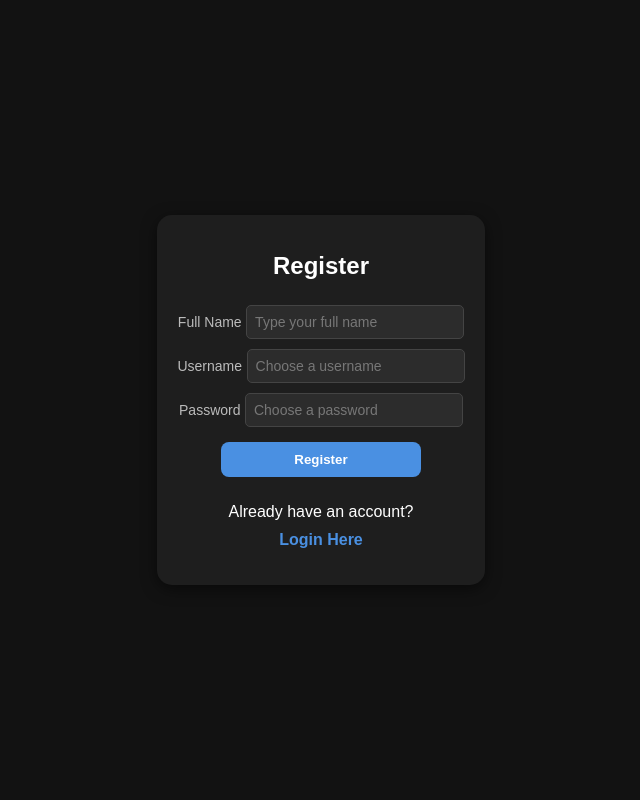
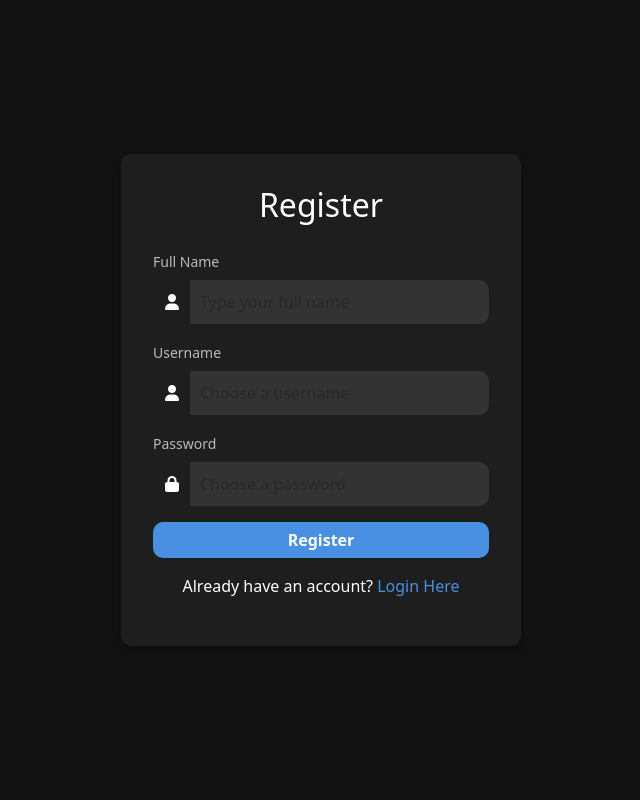
Before and after one commit to mcaland/cop4331-smallproject, a PHP site: page /register.html in a window 1280 px wide. Shown: the whole page, without its empty margins (319-959 px from the left). Run offline with PHP 8.4, Linux system fonts and the light colour scheme.

Commit message:
fixed some front end formatting, added registration successful popup

```diff
--- a/css/register.css
+++ b/css/register.css
@@ -1,93 +1,111 @@
+/* Page background */
 body {
     background-color: #121212;
+    color: white;
+}
+
+/* Centered container */
+.register-container {
     display: flex;
     justify-content: center;
     align-items: center;
     height: 100vh;
-    color: #fff;
-    font-family: Arial, sans-serif;
-    margin: 0;
-    flex-direction: column;
 }
 
-.container {
-    background: #1e1e1e;
-    padding: 20px;
-    border-radius: 15px;
-    box-shadow: 0 4px 15px rgba(0, 0, 0, 0.5);
-    text-align: center;
-    display: inline-block;
+/* Register card */
+.register-card {
+    background-color: #1E1E1E;
+    padding: 2rem;
+    border-radius: 10px;
+    box-shadow: 0 4px 10px rgba(0, 0, 0, 0.3);
+    max-width: 400px;
+    width: 100%;
 }
 
-h1 {
-    margin-bottom: 20px;
-    font-size: 24px;
-    text-align: center;
+/* Input fields */
+.form-control {
+    background-color: #333333;
+    border: none;
+    color: white;
+    border-radius: 10px;
+    padding: 10px;
 }
 
-.register-form {
-    display: flex;
-    flex-direction: column;
-    align-items: center;
+/* Placeholder text */
+input::placeholder {
+    color: #bbb;
 }
 
+/* Prevent color change on focus */
+.form-control:focus {
+    background-color: #333333;
+    border: none;
+    box-shadow: none;
+    color: white;
+}
+
+/* Input icons */
+.input-group-text {
+    background-color: transparent !important;
+    border: none;
+    color: white;
+    border-radius: 10px 0 0 10px;
+}
+
+/* Labels */
 label {
     font-size: 14px;
     color: #bbb;
-    margin: 5px 0 2px;
-    text-align: left;
-    width: 200px;
+    margin-bottom: 5px;
 }
 
-input[type="text"],
-input[type="password"] {
-    background: #2c2c2c;
-    border: 1px solid #444;
-    border-radius: 5px;
-    padding: 8px;
-    color: #fff;
-    font-size: 14px;
-    outline: none;
-    width: 200px;
-    margin: 5px 0;
+/* Register button */
+.btn-primary {
+    background-color: #4A90E2;
+    border: none;
+    font-weight: bold;
+    border-radius: 10px;
 }
 
-input::placeholder {
-    color: #777;
-}
-
-.register-button {
-    background-color: #4A90E2;
-    color: white;
-    border: none;
-    padding: 10px;
-    border-radius: 8px;
-    cursor: pointer;
-    width: 200px;
-    font-weight: bold;
-    transition: background-color 0.3s;
-    margin: 10px 0;
-}
-
-.register-button:hover {
+.btn-primary:hover {
     background-color: #357ABD;
 }
 
+/* Links */
 a {
     color: #4A90E2;
     text-decoration: none;
-    font-weight: bold;
-    display: block;
-    text-align: center;
-    margin-top: 10px;
 }
 
 a:hover {
-    text-decoration: underline;
+    color: #357ABD;
 }
 
-.error-message {
-    color: red;
-    font-size: 14px;
-    margin-top: 10px;
+/* Full-screen popup overlay */
+.popup-overlay {
+    position: fixed;
+    top: 0;
+    left: 0;
+    width: 100%;
+    height: 100%;
+    background: rgba(0, 0, 0, 0.8);
+    display: flex;
+    justify-content: center;
+    align-items: center;
+    z-index: 9999;
 }
+
+/* Popup content box */
+.popup-content {
+    background: #1E1E1E;
+    padding: 2rem;
+    border-radius: 10px;
+    text-align: center;
+    color: white;
+    box-shadow: 0 4px 10px rgba(0, 0, 0, 0.3);
+}
+
+/* Hide popup initially */
+.d-none {
+    display: none;
+}
--- a/register.html
+++ b/register.html
@@ -4,29 +4,102 @@
     <meta charset="UTF-8">
     <meta name="viewport" content="width=device-width, initial-scale=1.0">
     <title>Contact Manager - Register</title>
+
+    <!-- Bootstrap CSS -->
+    <link rel="stylesheet" href="https://cdn.jsdelivr.net/npm/bootstrap@5.3.0/dist/css/bootstrap.min.css">
+
+    <!-- Font Awesome for Icons -->
+    <link rel="stylesheet" href="https://cdnjs.cloudflare.com/ajax/libs/font-awesome/6.0.0-beta3/css/all.min.css">
+
+    <!-- Custom Stylesheet -->
     <link rel="stylesheet" href="css/register.css">
+
+    <!-- JavaScript File -->
     <script type="text/javascript" src="js/code.js"></script>
 </head>
 <body>
-    <div class="container">
-        <h1>Register</h1>
-        <form class="register-form">
+
+    <div class="register-container">
+        <div class="register-card">
+            <div class="text-center">
+                <h2 class="mb-4">Register</h2>
+            </div>
+
+            <!-- Register Form -->
+            <form class="register-form" onsubmit="event.preventDefault(); register();">
+                <!-- Full Name -->
+                <div class="mb-3">
+                    <label for="fullNameField" class="form-label">Full Name</label>
                     <div class="input-group">
-                <label for="fullName">Full Name</label>
-                <input type="text" id="fullName" name="fullName" placeholder="Type your full name" required>
+                        <span class="input-group-text"><i class="fas fa-user"></i></span>
+                        <input type="text" id="fullNameField" name="fullname" class="form-control" placeholder="Type your full name" required>
                     </div>
+                </div>
+
+                <!-- Username -->
+                <div class="mb-3">
+                    <label for="userField" class="form-label">Username</label>
                     <div class="input-group">
-                <label for="username">Username</label>
-                <input type="text" id="username" name="username" placeholder="Choose a username" required>
+                        <span class="input-group-text"><i class="fas fa-user"></i></span>
+                        <input type="text" id="userField" name="username" class="form-control" placeholder="Choose a username" required>
                     </div>
+                </div>
+
+                <!-- Password -->
+                <div class="mb-3">
+                    <label for="passField" class="form-label">Password</label>
                     <div class="input-group">
-                <label for="password">Password</label>
-                <input type="password" id="password" name="password" placeholder="Choose a password" required>
+                        <span class="input-group-text"><i class="fas fa-lock"></i></span>
+                        <input type="password" id="passField" name="password" class="form-control" placeholder="Choose a password" required>
                     </div>
-            <button type="button" class="register-button" onclick="register();">Register</button>
+                </div>
+
+                <!-- Register Button -->
+                <button type="submit" class="btn btn-primary w-100">Register</button>
             </form>
-        <p>Already have an account? <a href="index.html">Login Here</a></p>
-        <div class="error-message" id="error-message"></div>
+
+            <!-- Login Link -->
+            <p class="mt-3 text-center">Already have an account? <a href="index.html">Login Here</a></p>
+
+            <!-- Error Message -->
+            <div id="error-message" class="alert alert-danger mt-2 d-none"></div>
         </div>
+    </div>
+
+    <!-- Full-Screen Popup -->
+    <div id="success-popup" class="popup-overlay d-none">
+        <div class="popup-content">
+            <h2>Registration Successful!</h2>
+            <p>Redirecting to login...</p>
+            <div class="spinner-border text-light" role="status"></div>
+        </div>
+    </div>
+
+    <script>
+        function register() {
+            let fullName = document.getElementById("fullNameField").value.trim();
+            let username = document.getElementById("userField").value.trim();
+            let password = document.getElementById("passField").value.trim();
+            let errorMessage = document.getElementById("error-message");
+            let popup = document.getElementById("success-popup");
+
+            // Form validation
+            if (fullName === "" || username === "" || password === "") {
+                errorMessage.innerText = "All fields are required!";
+                errorMessage.classList.remove("d-none");
+                return;
+            }
+
+            // Hide error and show popup
+            errorMessage.classList.add("d-none");
+            popup.classList.remove("d-none");
+
+            // Redirect to login page after 2 seconds
+            setTimeout(() => {
+                window.location.href = "index.html";
+            }, 2000);
+        }
+    </script>
+
 </body>
 </html>
```
Also changed, not shown: css/login.css (+51 -48 lines), index.html (+35 -14 lines). Lines whose indentation alone changed are shown as unchanged.
